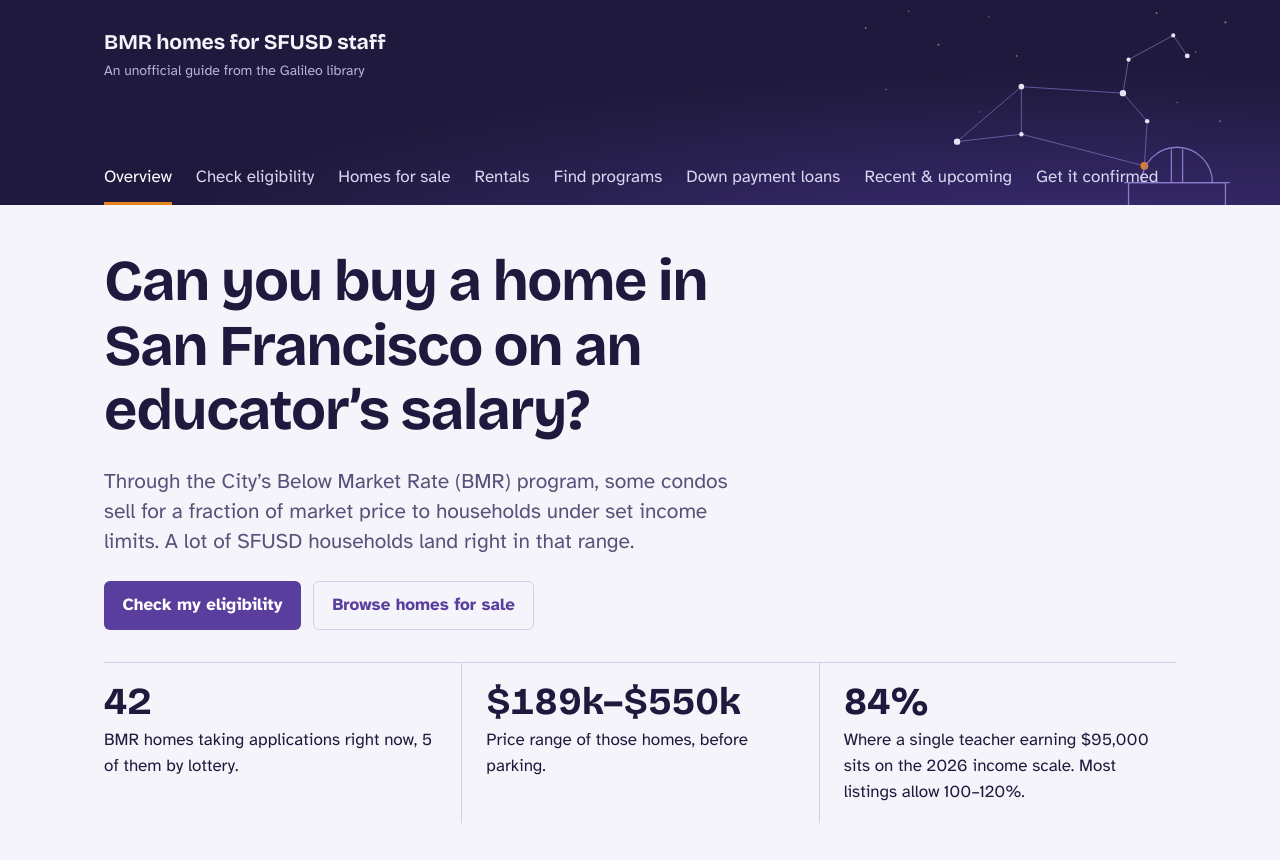
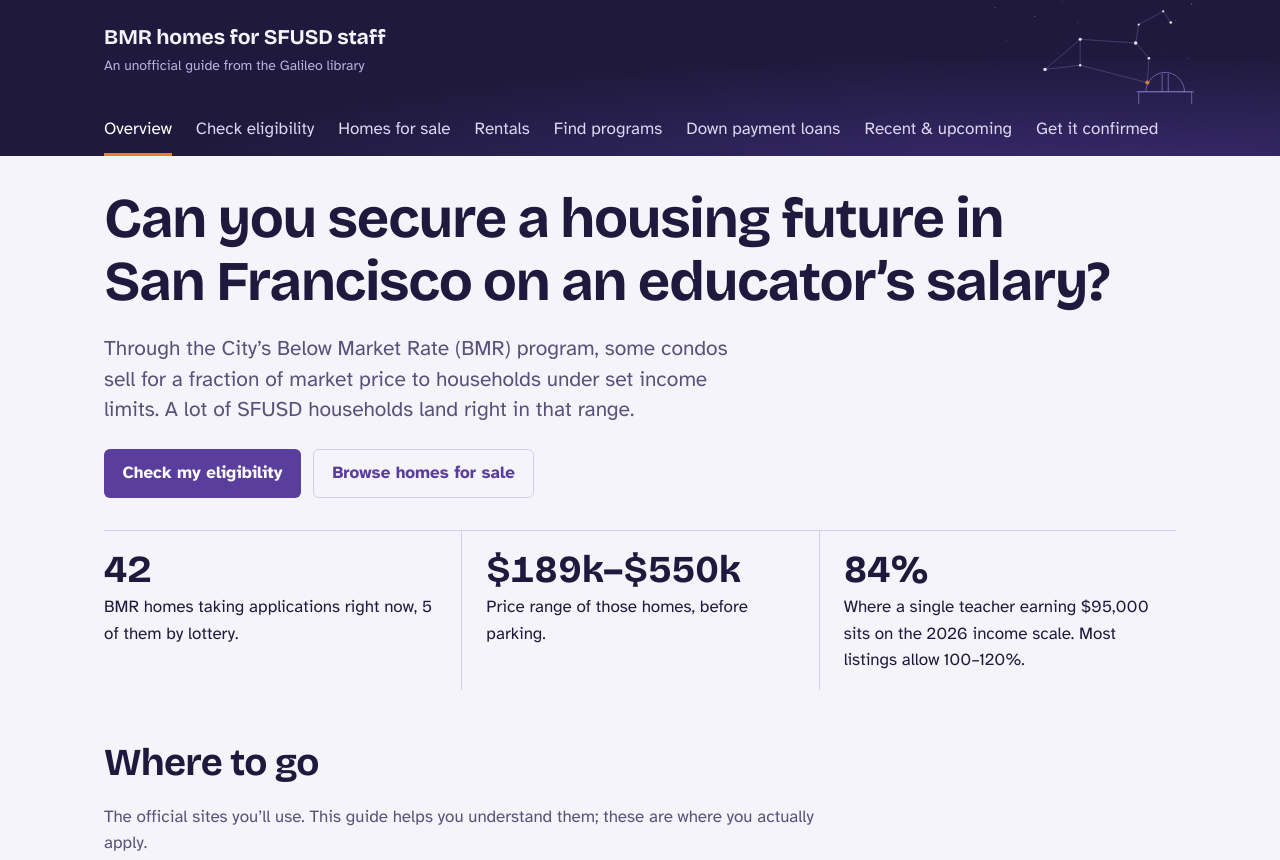
Before and after one commit to galileolibrary/bmr, a plain HTML site: page index.html in a window 1280 px wide. Shown: the top 860 px of the page. Drawn offline with Linux system fonts and the light colour scheme.

Commit message:
New headline, full-width hero, tighter header
- Headline: 'Can you secure a housing future in San Francisco on an
  educator's salary?', spanning the page width
- Shorter header and less space above the headline
- Constellation and dome sit above the menu so the 8 tabs never overlap them

Co-Authored-By: Claude Opus 5.5 <noreply@anthropic.com>
Claude-Session: https://claude.ai/code/session_01VSizaPzPGLpsHhjEXuvRxE

```diff
--- a/assets/app.js
+++ b/assets/app.js
@@ -247,7 +247,7 @@ function viewHome() {
   return `
   <div class="wrap">
     <section class="view-head">
-      <h1 class="hero-q">Can you buy a home in San Francisco on an educator’s salary?</h1>
+      <h1 class="hero-q">Can you secure a housing future in San Francisco on an educator’s salary?</h1>
       <p class="lede">Through the City’s Below Market Rate (BMR) program, some condos sell for a fraction of market price to households under set income limits. A lot of SFUSD households land right in that range.</p>
       <p style="display:flex;gap:.75rem;flex-wrap:wrap;margin-top:1.5rem">
         <a class="button" href="#/check">Check my eligibility</a>
--- a/assets/style.css
+++ b/assets/style.css
@@ -77,32 +77,33 @@ p { margin: 0 0 1em; }
   color: var(--paper);
   overflow: hidden;
 }
-.sky-art { position: absolute; right: max(0px, calc((100vw - 1120px) / 2 - 40px)); bottom: 0; height: 205px; width: auto; opacity: .95; }
+/* The drawing sits above the menu row so the menu never runs into it. */
+.sky-art { position: absolute; right: max(0px, calc((100vw - 1120px) / 2)); bottom: 3.3rem; height: 112px; width: auto; opacity: .95; }
 .sky-art .field circle { fill: #CFC8EA; opacity: .55; }
 .sky-art .leo polyline, .sky-art .leo line { fill: none; stroke: #8E7FD0; stroke-width: 1; opacity: .7; }
 .sky-art .leo circle { fill: #F1EEFB; }
 .sky-art .leo circle.bright { fill: var(--star); }
 .sky-art .dome path { fill: none; stroke: #8E7FD0; stroke-width: 1.4; stroke-linecap: round; }
-.sky-inner { position: relative; max-width: 1120px; margin: 0 auto; padding: 1.6rem var(--space) 0; min-height: 205px; display: flex; flex-direction: column; }
+.sky-inner { position: relative; max-width: 1120px; margin: 0 auto; padding: 1.3rem var(--space) 0; min-height: 0; display: flex; flex-direction: column; }
 .sky-inner nav { margin-top: auto; }
 
 .brand { font-family: var(--display); font-weight: 700; font-size: var(--step-1); color: var(--paper); text-decoration: none; letter-spacing: -0.01em; }
 .brand:hover { color: var(--white); }
-.brand-sub { margin: .1rem 0 1.6rem; color: #B9B1DD; font-size: var(--step--1); }
+.brand-sub { margin: .1rem 0 1.9rem; color: #B9B1DD; font-size: var(--step--1); }
 .sky nav ul { list-style: none; margin: 0; padding: 0; display: flex; flex-wrap: wrap; gap: .25rem 1.5rem; }
 .sky nav a { display: inline-block; padding: .55rem 0 .7rem; color: #DCD6F2; text-decoration: none; border-bottom: 3px solid transparent; }
 .sky nav a:hover { color: var(--white); }
 .sky nav a[aria-current="page"] { color: var(--white); border-bottom-color: var(--star); }
 
 /* ---------- Layout ---------- */
-main { display: block; padding: 2.75rem 0 4rem; outline: none; }
+main { display: block; padding: 2rem 0 4rem; outline: none; }
 .view-head { margin-bottom: 2rem; }
 .section { margin-top: 3.25rem; }
 .split { display: grid; grid-template-columns: minmax(0, 1fr) minmax(0, 1fr); gap: 2.5rem; align-items: start; }
 @media (max-width: 860px) { .split { grid-template-columns: 1fr; } h1 { font-size: var(--step-3); } h2 { font-size: var(--step-2); } }
 
 /* ---------- Home ---------- */
-.hero-q { font-size: clamp(2.2rem, 5vw, 3.6rem); max-width: 17ch; margin-bottom: .4em; }
+.hero-q { font-size: clamp(2.1rem, 4.4vw, 3.5rem); max-width: none; margin-bottom: .35em; text-wrap: balance; }
 .facts { display: grid; grid-template-columns: repeat(3, minmax(0, 1fr)); gap: 0; border-top: 1px solid var(--mist-strong); }
 .facts > div { padding: 1.25rem 1.5rem 0 0; }
 .facts > div + div { padding-left: 1.5rem; border-left: 1px solid var(--mist-strong); }
@@ -273,7 +274,7 @@ details[open] .l-more .when-closed, details:not([open]) .l-more .when-open { dis
 
 /* Mobile header: keep it last so it overrides the base header rules. */
 @media (max-width: 760px) {
-  .sky-art { height: 150px; opacity: .55; right: -40px; }
+  .sky-art { height: 100px; opacity: .3; right: -40px; bottom: 3.1rem; }
   .sky-inner { min-height: 0; }
   .sky nav { margin: 0 calc(-1 * var(--space)); padding: 0 var(--space); overflow-x: auto; scrollbar-width: none; }
   .sky nav ul { flex-wrap: nowrap; white-space: nowrap; }
```
